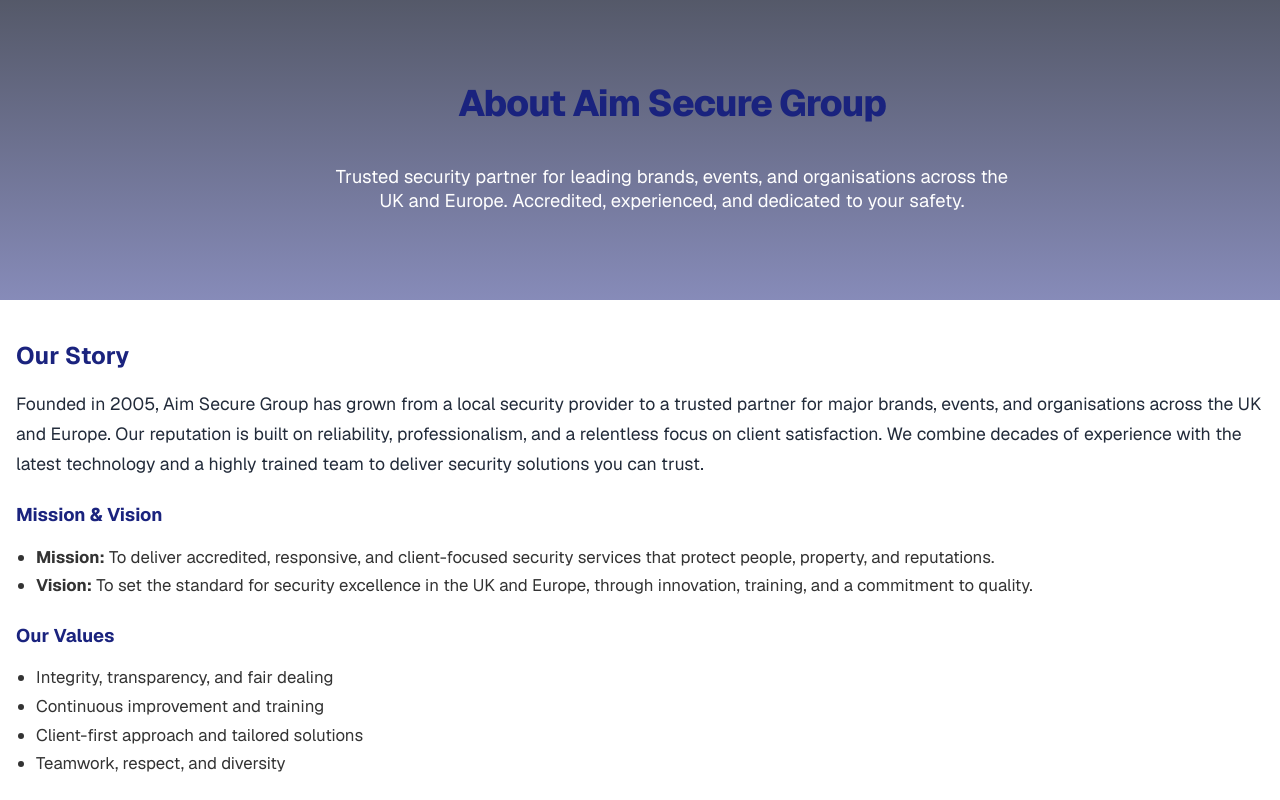
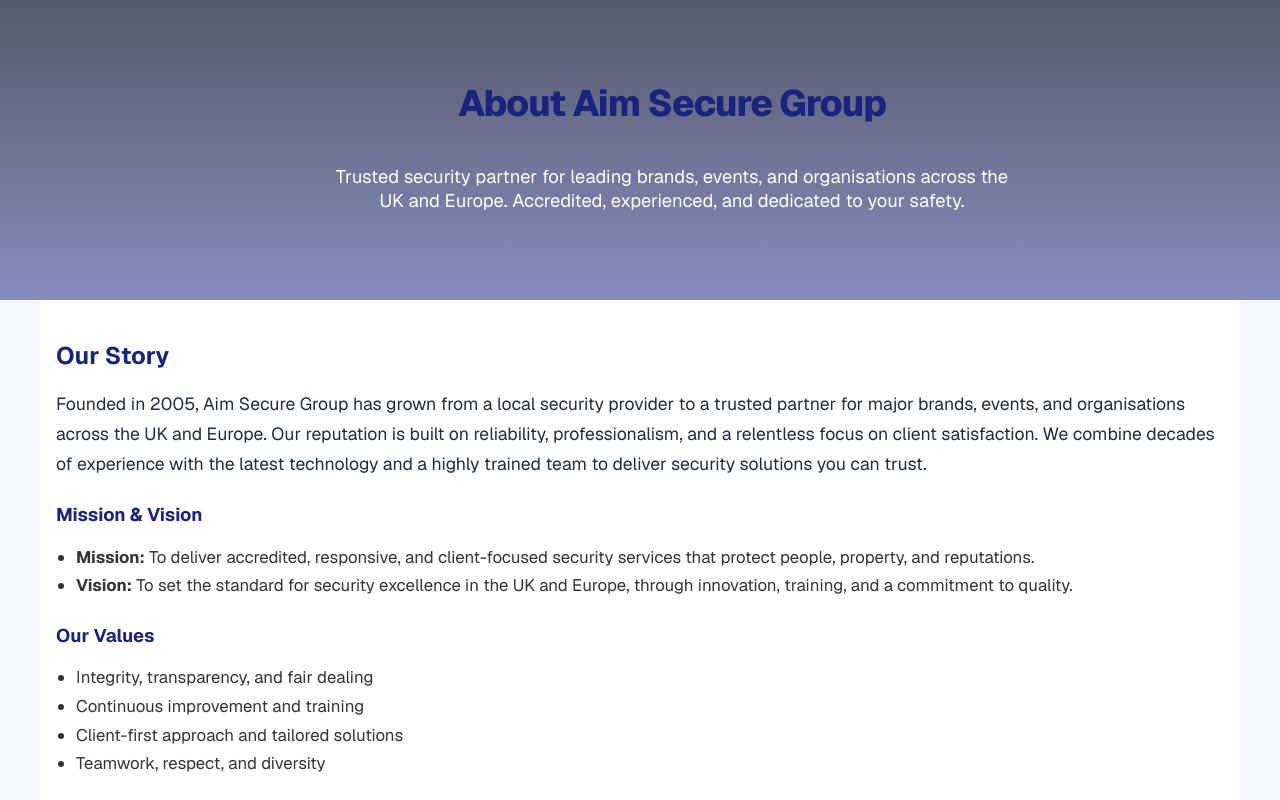
Before and after one commit to ghulam-mujtaba5/client1.2, a Next.js app: page /about in a window 1280 px wide. Shown: the top 800 px of the page. Built offline with nearby package versions, Linux system fonts and the light colour scheme.

Commit message:
Refactor AboutPage layout; replace inline styles with CSS module for improved maintainability and consistency

```diff
--- a/app/about/page.js
+++ b/app/about/page.js
@@ -1,13 +1,13 @@
 import Navbar from '../components/Navbar';
 import AboutSection from '../components/AboutSection';
-import Footer from '../components/Footer';
 import TrustBadges from '../components/TrustBadges';
 import FeaturedClients from '../components/FeaturedClients';
 import Testimonials from '../components/Testimonials';
+import containerStyles from '../container.module.css';
 
 export default function AboutPage() {
   return (
-    <main style={{ width: '100%', minHeight: '100vh', background: '#f4f4f4' }}>
+    <main className={containerStyles.pageBg}>
       <section style={{
         width: '100%',
         minHeight: '220px',
@@ -29,7 +29,7 @@
           Trusted security partner for leading brands, events, and organisations across the UK and Europe. Accredited, experienced, and dedicated to your safety.
         </p>
       </section>
-      <section style={{ padding: '2.5rem 1rem 1.5rem 1rem', background: 'var(--white)' }}>
+      <section className={containerStyles.container + ' ' + containerStyles.section}>
         <h2 style={{ fontSize: '1.5rem', fontWeight: 700, color: 'var(--primary-blue)', marginBottom: 18 }}>Our Story</h2>
         <p style={{ fontSize: '1.1rem', lineHeight: 1.7, marginBottom: 24 }}>
           Founded in 2005, Aim Secure Group has grown from a local security provider to a trusted partner for major brands, events, and organisations across the UK and Europe. Our reputation is built on reliability, professionalism, and a relentless focus on client satisfaction. We combine decades of experience with the latest technology and a highly trained team to deliver security solutions you can trust.
--- /dev/null
+++ b/app/container.module.css
@@ -0,0 +1,20 @@
+.container {
+  max-width: 1200px;
+  margin: 0 auto;
+  width: 100%;
+  padding-left: 1rem;
+  padding-right: 1rem;
+  box-sizing: border-box;
+}
+
+.section {
+  padding-top: 2.5rem;
+  padding-bottom: 2rem;
+  background: var(--white);
+}
+
+.pageBg {
+  width: 100%;
+  min-height: 100vh;
+  background: #f4f8fc;
+}
```
